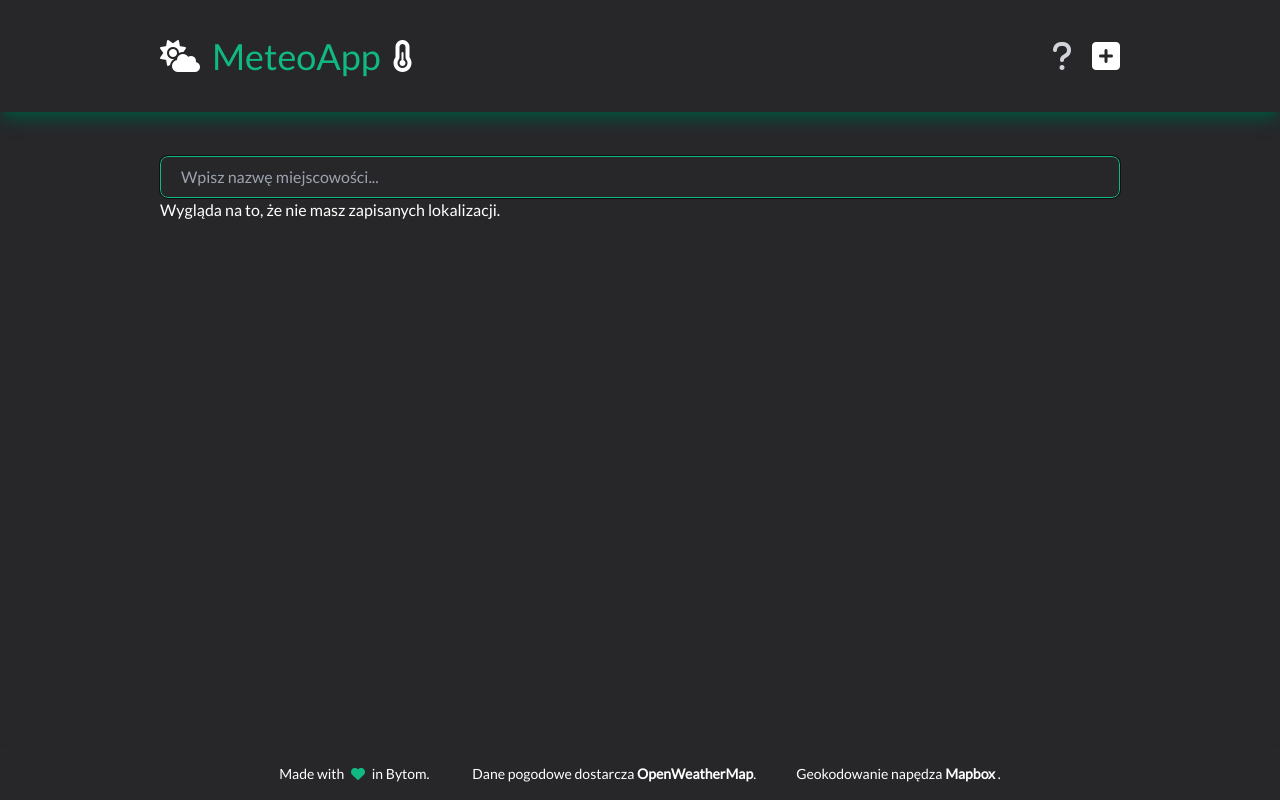
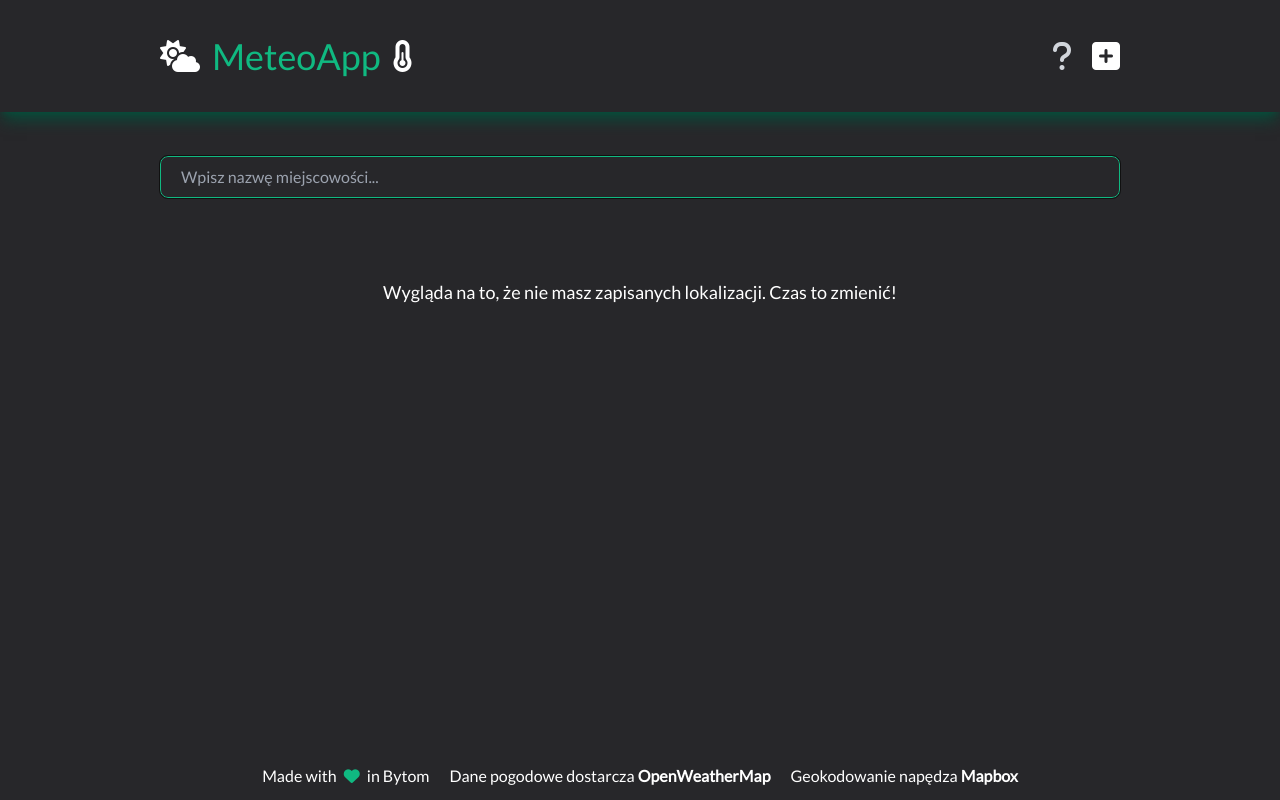
Before and after one commit to Darkspirith/MeteoApp-project, a Vue app: page / in a window 1280 px wide. Built offline with nearby package versions, Linux system fonts and the light colour scheme.

Commit message:
RWD fixes

```diff
--- a/src/components/AsyncLocalityView.vue
+++ b/src/components/AsyncLocalityView.vue
@@ -101,7 +101,7 @@
             />
             <p class="text-md">{{ Math.round(hourData.temp) }} &degC</p>
 
-            <!-- Hourly weather description for screen readers-->
+            <!-- Hourly weather description for screen readers -->
             <p class="sr-only" v-if="!isScreenReader">
               {{ hourData.weather[0].description }}
             </p>
--- a/src/components/Footer.vue
+++ b/src/components/Footer.vue
@@ -1,22 +1,31 @@
 <template>
-  <footer class="text-center text-sm py-4 text-white bg-meteo-primary sticky top-0 shadow-emerald-900 shadow-lg ">
-    <p class="">
-      Made with <i class="fa-solid fa-heart text-meteo-secondary px-1"></i> in
-      Bytom.
-      <span class="px-10"
+  <footer class="text-white bg-meteo-primary">
+    <div
+      class="flex justify-center text-center lg:text-base md:text-sm sm:text-xs xs:text-xs mx-5 py-3"
+    >
+      <p
+        >Made with
+        <i
+          class="fa-solid fa-heart aria-hidden:true title='love' text-meteo-secondary px-1"
+        >
+          <span class="sr-only">love</span>
+
+        </i>
+        in Bytom</p
+      >
+
+      <p class="px-5"
         >Dane pogodowe dostarcza
         <a class="font-bold" href="https://openweathermap.org/"
           >OpenWeatherMap</a
-        >.</span
+        ></p
       >
-      <span
+      <p
         >Geokodowanie napędza
         <a class="font-bold" href="http://mapbox.com/about/maps">Mapbox</a>
-        .</span
-      >
-    </p>
+      </p>
+    </div>
   </footer>
 </template>
 
-<script setup>
-</script>
+<script setup></script>
--- a/src/components/LocalityCard.vue
+++ b/src/components/LocalityCard.vue
@@ -1,6 +1,6 @@
 <template>
   <div
-    class="flex py-6 px-3 bg-meteo-secondary rounded-md shadow-md cursor-pointer"
+    class="flex py-6 px-3 mt-2 bg-meteo-tertiary rounded-xl shadow-md cursor-pointer"
   >
     <div class="flex flex-col flex-1">
       <h2 class="text-3xl">{{ city.city }}</h2>
@@ -17,7 +17,7 @@
           {{ Math.round(city.weather.main.temp_min) }} &degC
         </span>
         <span class="text-xs">
-          Do:
+          do:
           {{ Math.round(city.weather.main.temp_max) }} &degC
         </span>
       </div>
--- a/src/components/ModalWindow.vue
+++ b/src/components/ModalWindow.vue
@@ -3,16 +3,16 @@
     <Transition name="modal-outer">
       <div
         v-show="modalActive"
-        class="absolute w-full bg-black bg-opacity-50 h-screen top-0 left-0 flex justify-center px-8"
+        class="absolute w-full bg-black bg-opacity-50 h-screen top-0 left-0 flex justify-center"
       >
         <Transition name="modal-inner">
           <div
             v-if="modalActive"
-            class="p-4 rounded-lg bg-neutral-700 self-start mt-32 max-w-screen-md"
+            class="p-4 rounded-lg bg-neutral-700 self-start mt-32 max-w-screen-lg overflow-auto"
           >
             <slot />
             <button
-              class="mt-8  rounded-lg bg-emerald-700 py-3 px-6  text-white hover:bg-emerald-800 duration-300"
+              class="mt-8 text-md rounded-lg bg-emerald-700 py-3 px-8 text-white hover:bg-meteo-tertiary duration-300"
               @click="$emit('close-modal')"
             >
               Zamknij
--- a/src/components/Navigation.vue
+++ b/src/components/Navigation.vue
@@ -1,13 +1,29 @@
 <template>
-  <header class="sticky top-0 bg-meteo-primary shadow-emerald-900 shadow-lg ">
+  <header class="sticky top-0 bg-meteo-primary shadow-emerald-900 shadow-lg">
     <nav
       class="container flex flex-col sm:flex-row items-center gap-4 text-white py-9"
     >
-      <RouterLink :to="{ name: 'home' }">
+      <RouterLink
+        :to="{ name: 'home' }"
+        role="link"
+        aria-label="Strona główna"
+        class="hover:scale-105 duration-500"
+      >
         <div class="flex items-center gap-3 flex-1">
-          <i class="fa-solid fa-cloud-sun aria-hidden='true' fa-2xl"></i>
-          <p class="text-4xl text-meteo-secondary">MeteoApp</p>
-          <i class="fa-solid fa-temperature-half aria-hidden='true' fa-2xl"></i>
+          <i
+            class="fa-solid fa-cloud-sun aria-hidden='true' fa-2xl"
+            aria-hidden="true"
+          />
+          <p
+            class="text-4xl text-meteo-secondary"
+            aria-label="MeteoApp - aplikacja pogodowa"
+          >
+            MeteoApp
+          </p>
+          <i
+            class="fa-solid fa-temperature-half aria-hidden='true' fa-2xl"
+            aria-hidden="true"
+          />
         </div>
       </RouterLink>
 
@@ -31,28 +47,30 @@
             miejscowości.
           </h1>
           <h2 class="text-2xl mb-3">Jak to działa?</h2>
-          <ol class="list-decimal list-inside mb-4">
-            <li>
+          <ol class="list-decimal list-inside">
+            <li class="mb-1">
               Znajdź wybraną miejscowość, wpisując jej nazwę w pasek
               wyszukiwania.
             </li>
-            <li>
+            <li class="mb-1">
               Po wybraniu miejscowości otrzymasz dane pogodowe dla tej
               lokalizacji.
             </li>
-            <li>
+            <li class="mb-1">
               Możesz zapisać wybrane miejscowości. Wystarczy, że klikniesz
               ikonkę
               <i
-                class="fa-solid fa-square-plus aria-hidden:'true' title:'Na ikonie widnieje znak plus' fa-lg px-1"
+                class="fa-solid fa-square-plus aria-hidden:'true' title:'Ikona - znak plus' fa-lg px-1"
               ></i>
-              w prawym górnym rogu. Dane pogodowe dla wybranego miejsca będą
-              teraz zawsze na wyciągnięcie ręki. Znajdziesz je na stronie
-              głównej.
+              w prawym górnym rogu.
+             Dane pogodowe dla wybranego miejsca będą teraz zawsze na
+              wyciągnięcie ręki. Znajdziesz je na stronie głównej. Klikając w logo
+              <span class="text-meteo-secondary">MeteoApp</span> powrócisz do
+              niej.
             </li>
           </ol>
 
-          <h3 class="text-xl mt-5 mb-2">Jak usunąć zapisaną miejscowość?</h3>
+          <h3 class="text-xl mt-6 mb-2">Jak usunąć zapisaną miejscowość?</h3>
           <p>
             Kliknij na wybraną zapisaną miejscowość. Na dole strony znajdziesz
             przycisk "Usuń".
--- a/src/components/TrackedLocalities.vue
+++ b/src/components/TrackedLocalities.vue
@@ -3,9 +3,11 @@
     <LocalityCard :city="city" @click="goToLocalityView(city)" />
   </div>
 
-  <p v-if="savedLocalities.length === 0">
-    Wygląda na to, że nie masz zapisanych lokalizacji.
+
+  <p v-if="savedLocalities.length === 0" class="text-center text-lg py-10 my-10">
+    Wygląda na to, że nie masz zapisanych lokalizacji. Czas to zmienić!
   </p>
+
 </template>
 
 <script setup>
--- a/tailwind.config.js
+++ b/tailwind.config.js
@@ -5,6 +5,7 @@ module.exports = {
       colors: {
         "meteo-primary": "#27272a",
         "meteo-secondary": "#10b981",
+        "meteo-tertiary": "#065f46",
       },
     },
     fontFamily: {
@@ -15,6 +16,7 @@ module.exports = {
       center: true,
     },
     screens: {
+      xs: "320px",
       sm: "640px",
       md: "768px",
       lg: "1024px",
```
